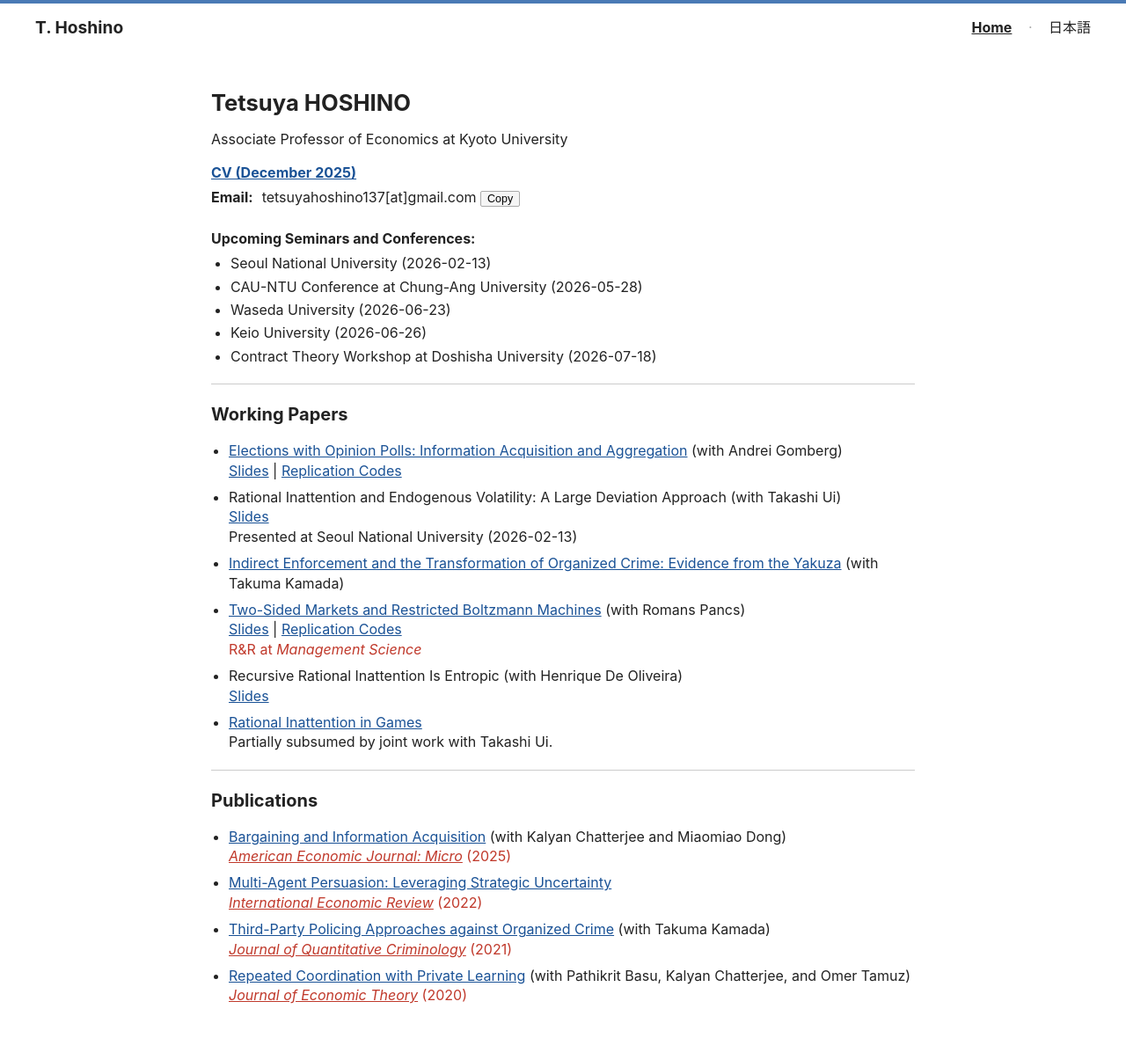
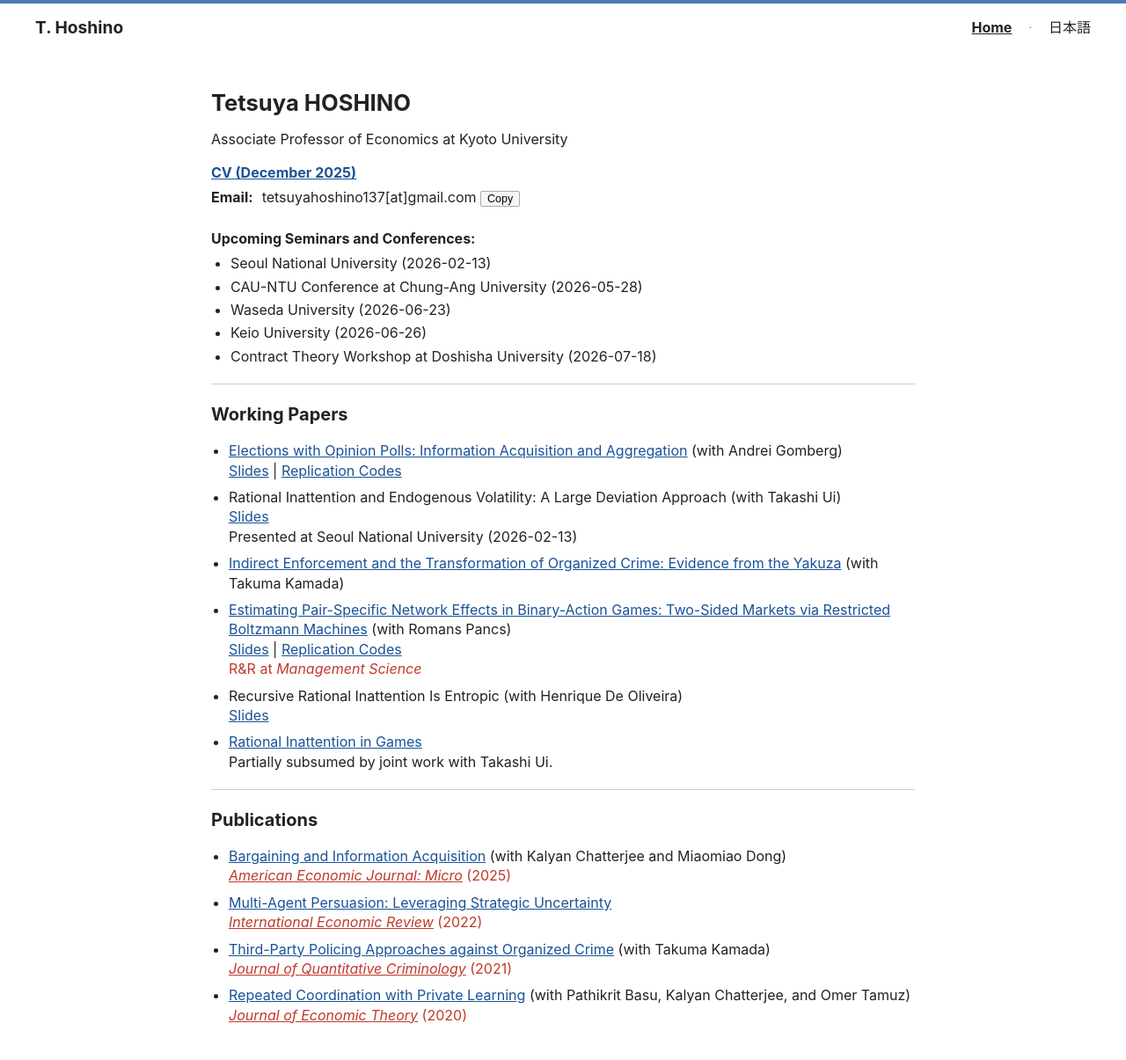
Before and after one commit to tetsuyahoshino137/tetsuyahoshino137.github.io, a Jekyll site: the page built from index.md, in a window 1280 px wide. Shown: the whole page at 88% size. Built offline with Jekyll 4.4.1, drawn with Linux system fonts in a browser that asks for light colours; before the commit the page ends 1183 px from its top, so only the background shows below that.

Commit message:
Update index.md

```diff
--- a/index.md
+++ b/index.md
@@ -43,7 +43,7 @@ title: Home
 
 - [Indirect Enforcement and the Transformation of Organized Crime: Evidence from the Yakuza](papers/HoshinoKamada260125.pdf) (with Takuma Kamada)
 
-- [Two-Sided Markets and Restricted Boltzmann Machines](papers/HoshinoPancs260406.pdf) (with Romans Pancs)
+- [Estimating Pair-Specific Network Effects in Binary-Action Games: Two-Sided Markets via Restricted Boltzmann Machines](papers/HoshinoPancs260406.pdf) (with Romans Pancs)
   [Slides](slides/HoshinoPancs_EconometricSocietyAIML.pdf) | [Replication Codes](https://colab.research.google.com/drive/1zIY4-pjJv4uWzs7OlHq-XOe5-MAmSGNU?usp=sharing)
   <span class="red">R&R at *Management Science*</span>
 
```
